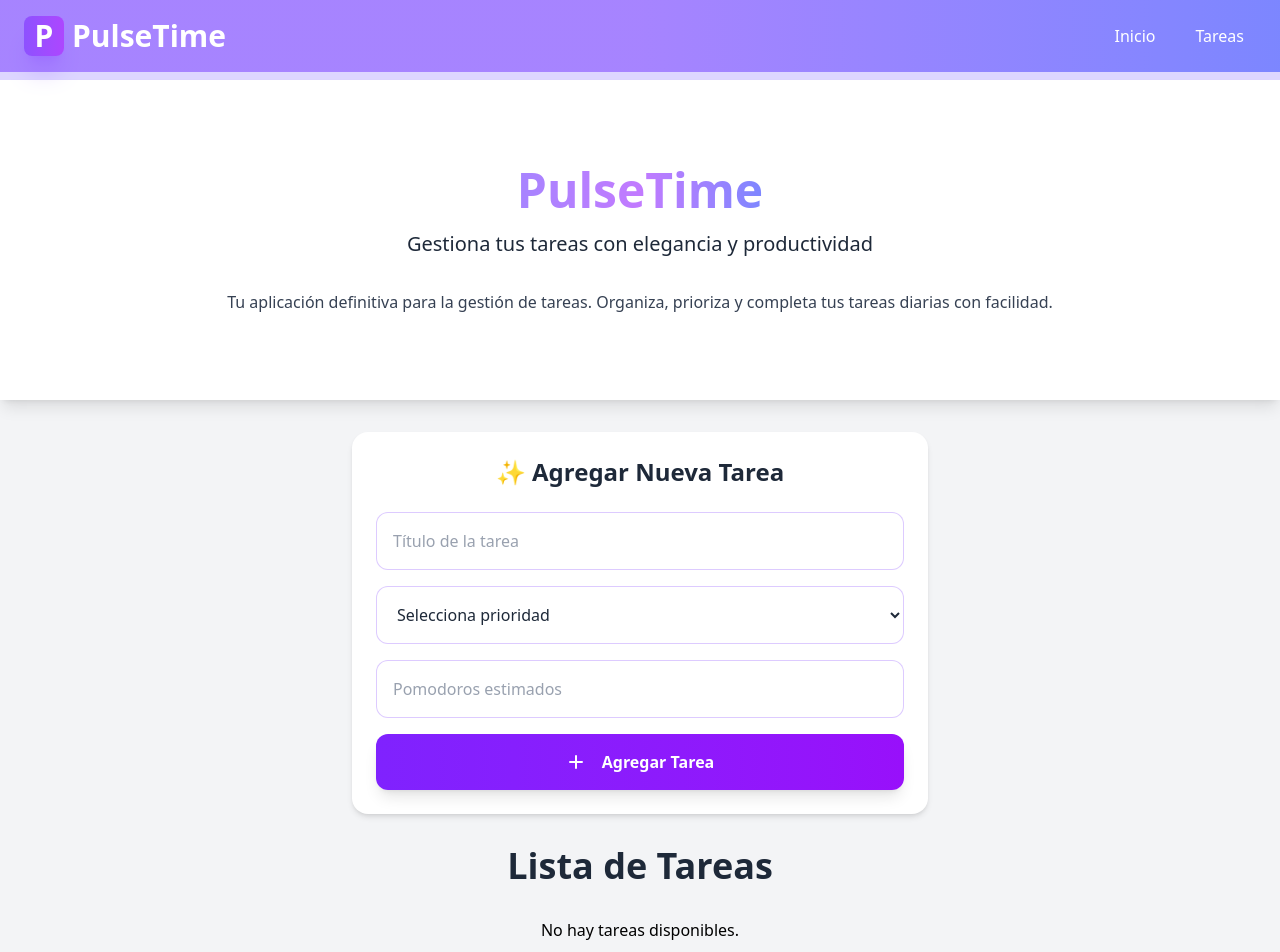
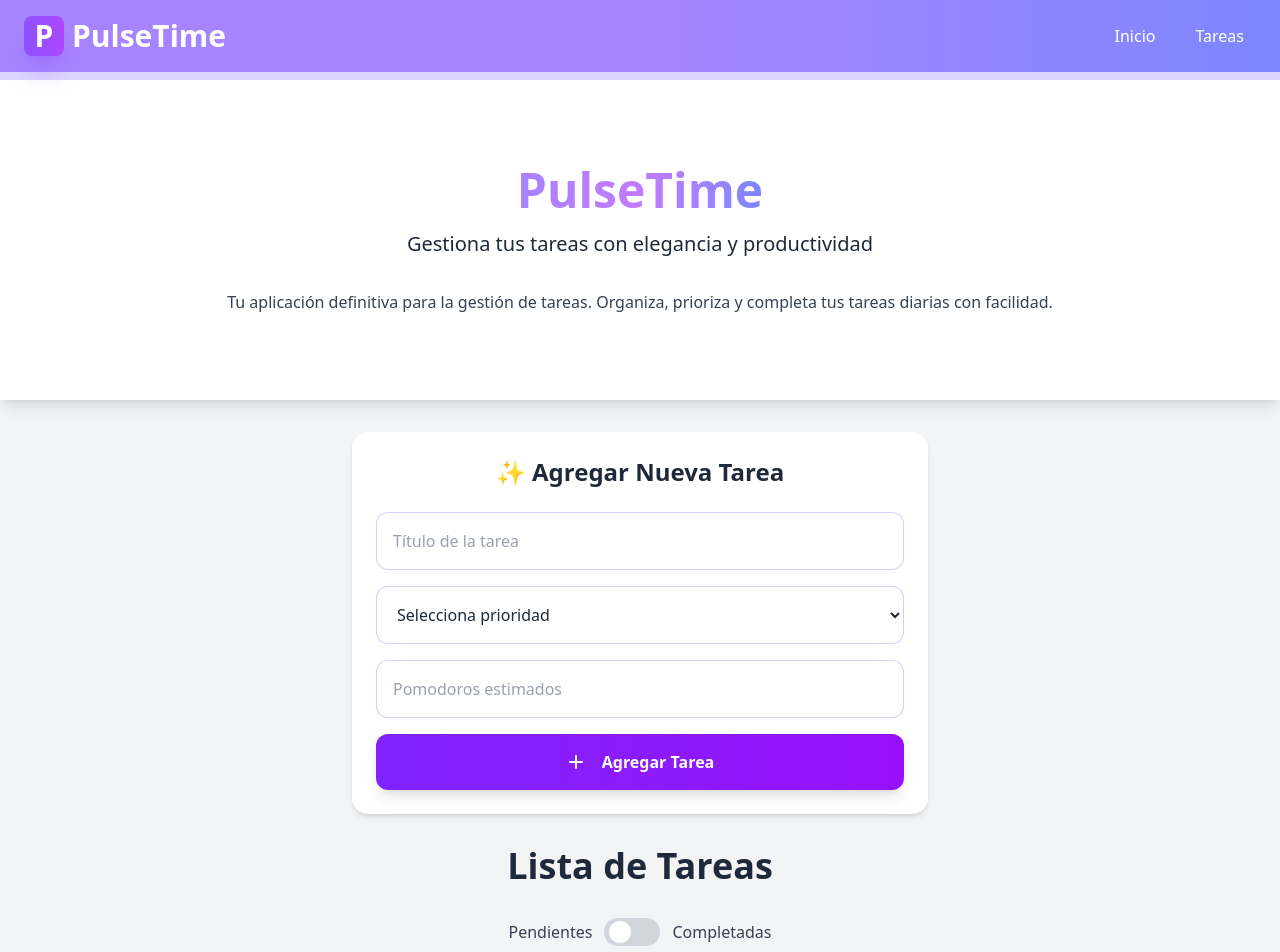
Before and after one commit to maguzdev/PulseTime, a Vue app: page / in a window 1280 px wide. Shown: the top 952 px of the page. Built offline with nearby package versions, Linux system fonts and the light colour scheme.

Commit message:
Agregar lógica para filtrar tareas completadas y pendientes, y actualizar el componente TaskView para manejar ambas listas

```diff
--- a/src/App.vue
+++ b/src/App.vue
@@ -13,6 +13,8 @@
 
 	// Variable reactiva para almacenar las tareas
 	const tasksList = ref([]);
+	const pendingTasks = ref([]);
+	const completedTasks = ref([]);
 	// Variables para el formulario de nueva tarea
 	const title = ref("");
 	const priority = ref("");
@@ -28,6 +30,16 @@
 		tasksList,
 		() => {
 			saveTasksToLocalStorage();
+		},
+		{ deep: true }
+	);
+
+	watch(
+		tasksList,
+		() => {
+			filterCompletedTasks();
+			filterPendingTasks();
+			// console.log("Tareas completadas:", completedTasks.value);
 		},
 		{ deep: true }
 	);
@@ -96,6 +108,14 @@
 		showMessage.value = false;
 	};
 
+	const filterCompletedTasks = () => {
+		completedTasks.value = tasksList.value.filter((task) => task.completed);
+	};
+
+	const filterPendingTasks = () => {
+		pendingTasks.value = tasksList.value.filter((task) => !task.completed);
+	};
+
 	// Proveer la función deleteTask a todos los componentes descendientes
 	provide("deleteTask", deleteTask);
 	provide("toggleTaskCompletion", toggleTaskCompletion);
@@ -121,7 +141,10 @@
 			{{ messageText }}
 		</Message>
 		<!-- Task View Section (Temporal hasta que aplique las rutas)-->
-		<TaskView :tasksList="tasksList" />
+		<TaskView
+			:pendingTasks="pendingTasks"
+			:completedTasks="completedTasks"
+		/>
 	</div>
 </template>
 
--- a/src/components/TaskView.vue
+++ b/src/components/TaskView.vue
@@ -1,15 +1,27 @@
 <script setup>
+	// Importación de Vue
+	import { ref } from "vue";
+
 	// Componentes
 	import TaskCard from "@/components/TaskCard.vue";
 
 	// Props
 	defineProps({
-		tasksList: {
+		pendingTasks: {
 			type: Array,
-			required: true
-		}
+			required: true,
+		},
+		completedTasks: {
+			type: Array,
+			required: true,
+		},
 	});
 
+	const viewCompletedTasks = ref(false);
+
+	const toggleView = () => {
+		viewCompletedTasks.value = !viewCompletedTasks.value;
+	};
 </script>
 
 <template>
@@ -17,7 +29,33 @@
 		<h3 class="text-4xl font-semibold mb-4 text-gray-800">
 			Lista de Tareas
 		</h3>
-		<p v-if="tasksList.length === 0">No hay tareas disponibles.</p>
-		<TaskCard v-else v-for="task in tasksList" :key="task.id" :task="task" />
+		<div class="flex items-center gap-3">
+			<!-- Switch para alternar entre tareas pendientes y completadas -->
+			<span class="text-gray-700 font-medium">Pendientes</span>
+			<label class="relative inline-flex items-center cursor-pointer">
+				<input
+					type="checkbox"
+					@click="toggleView"
+					class="sr-only peer"
+				/>
+				<div
+					class="w-14 h-7 bg-gray-300 peer-focus:outline-none peer-focus:ring-4 peer-focus:ring-violet-300 rounded-full peer peer-checked:after:translate-x-full peer-checked:after:border-white after:content-[''] after:absolute after:top-0.5 after:left-1 after:bg-white after:border-gray-300 after:border after:rounded-full after:h-6 after:w-6 after:transition-all peer-checked:bg-violet-500"
+				></div>
+			</label>
+			<span class="text-gray-700 font-medium">Completadas</span>
+		</div>
+		<p v-if="pendingTasks.length === 0">No hay tareas disponibles.</p>
+		<TaskCard
+			v-if="viewCompletedTasks"
+			v-for="task in completedTasks"
+			:key="task.id"
+			:task="task"
+		/>
+		<TaskCard
+			v-if="!viewCompletedTasks"
+			v-for="task in pendingTasks"
+			:key="task.id"
+			:task="task"
+		/>
 	</section>
 </template>
```
